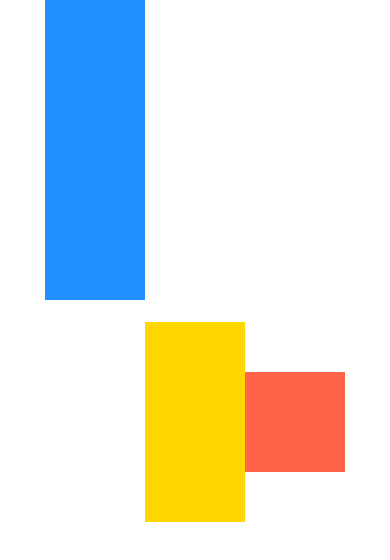
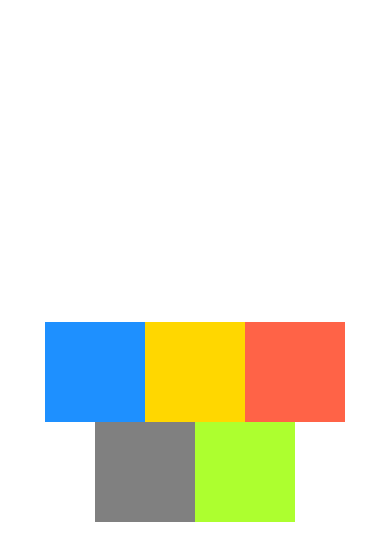
Before and after one commit to mrafiq709/react-native, a React Native app: screen / in a window 390 px wide. Shown: the top 560 px of the page. Built offline with nearby package versions, Linux system fonts and the light colour scheme.

Commit message:
flex-box: flexWrap and alignContent

```diff
--- a/App.js
+++ b/App.js
@@ -9,20 +9,21 @@ export default function App() {
         flexDirection: "row",
         justifyContent: "center",
         alignItems: "center",
+        alignContent: "center",
+        flexWrap: "wrap",
       }}
     >
       <View
         style={{
           width: 100,
-          height: 300,
+          height: 100,
           backgroundColor: "dodgerblue",
-          alignSelf: "flex-start",
         }}
       />
       <View
         style={{
           width: 100,
-          height: 200,
+          height: 100,
           backgroundColor: "gold",
         }}
       />
@@ -33,6 +34,20 @@ export default function App() {
           backgroundColor: "tomato",
         }}
       />
+      <View
+        style={{
+          width: 100,
+          height: 100,
+          backgroundColor: "grey",
+        }}
+      />
+      <View
+        style={{
+          width: 100,
+          height: 100,
+          backgroundColor: "greenyellow",
+        }}
+      />
     </View>
   );
 }
```
